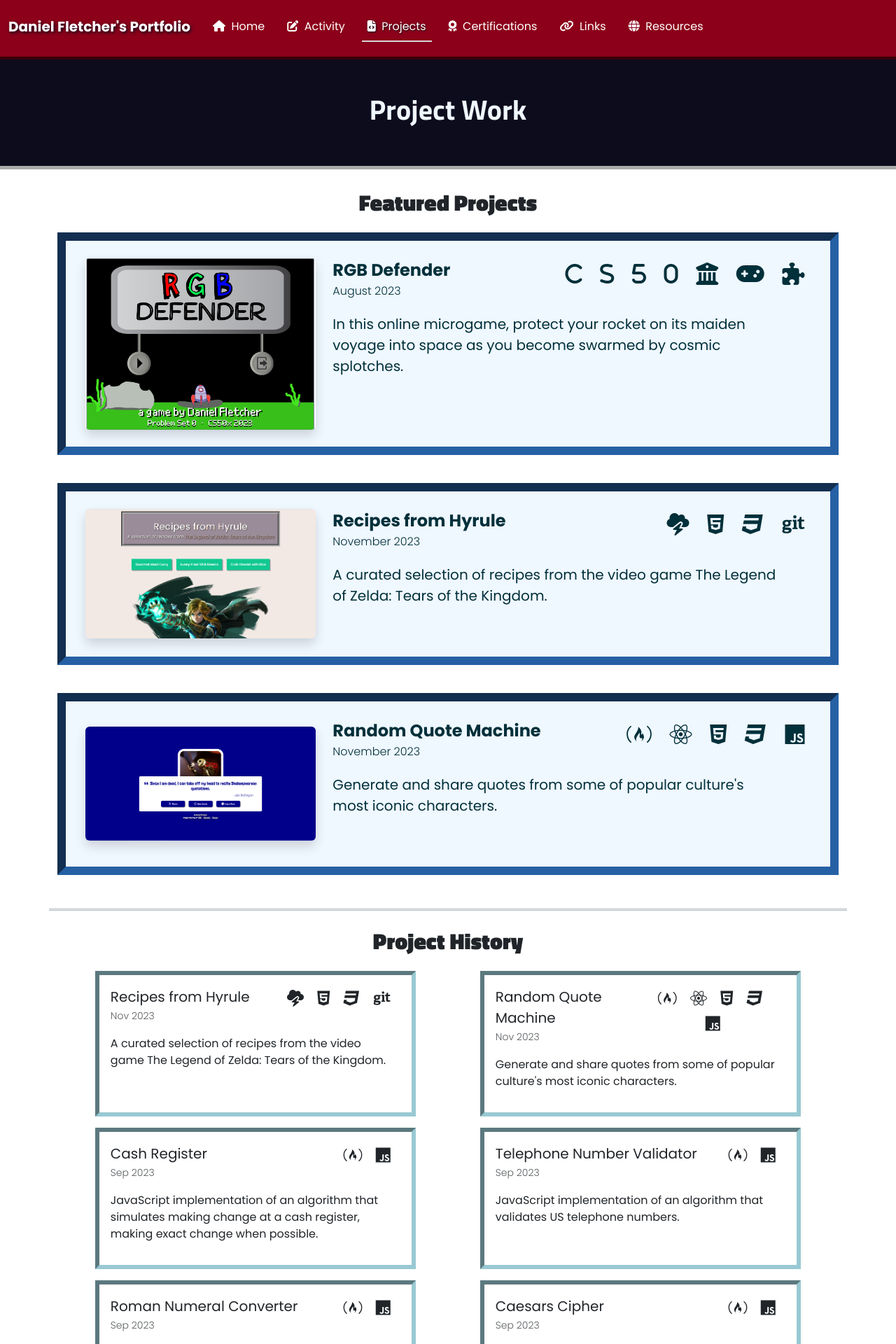
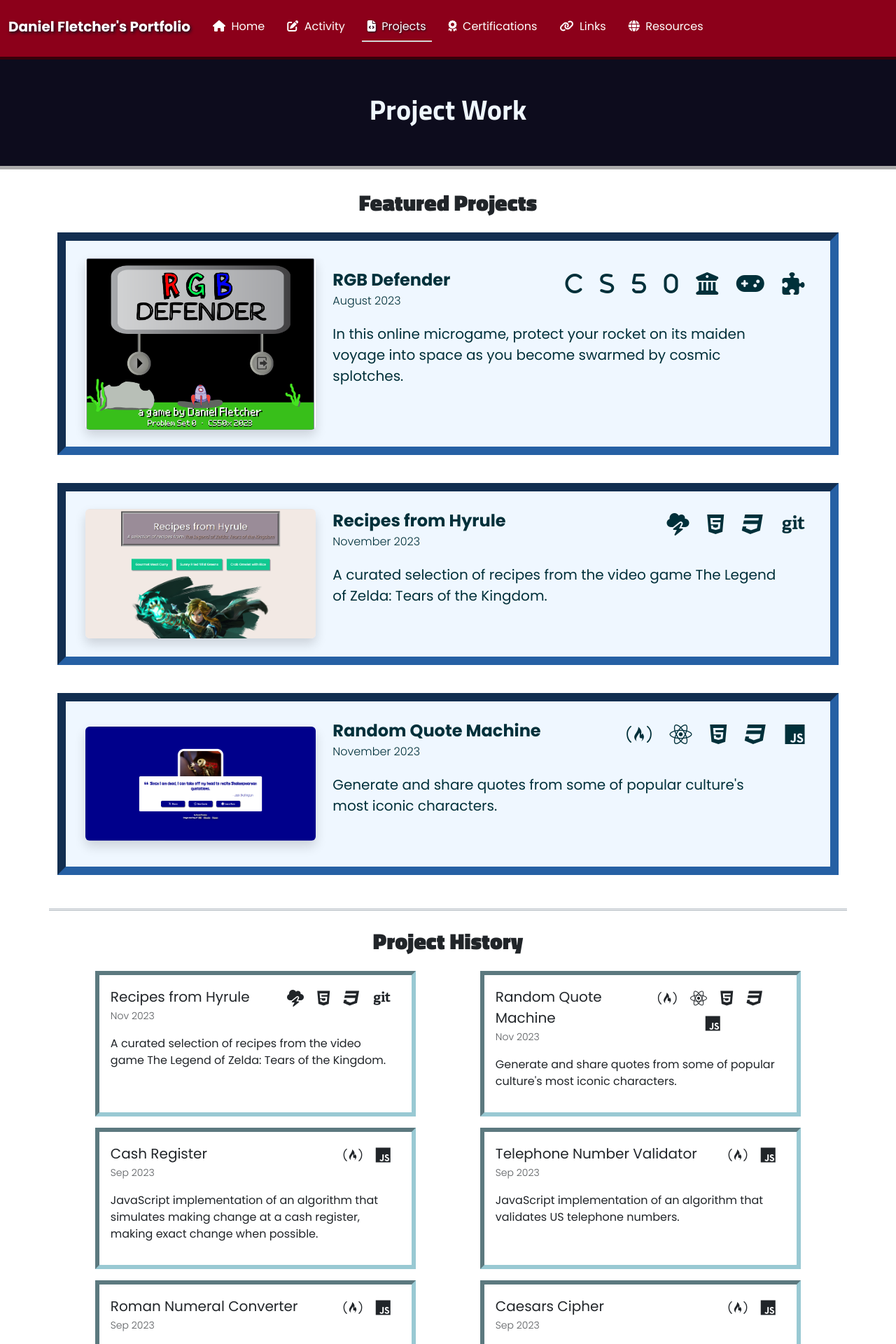
Before and after one commit to DanielTheFletch/portfolio, a Jekyll site: the page built from projects.html, in a window 1280 px wide. Shown: the top 1920 px of the page at 70% size. Built offline with Jekyll 4.4.1, drawn with Linux system fonts in a browser that asks for light colours.

Commit message:
Tweak spacing on Featured Projects

```diff
--- a/projects.html
+++ b/projects.html
@@ -24,7 +24,7 @@ title: Project Work
                class="img-fluid rounded mb-4 mb-lg-0 shadow"
                alt="{{ project.img_alt }}">
         </div>
-        <div class="col-lg-8">
+        <div class="col-lg-8 d-flex flex-column justify-content-center">
           <div class="d-flex justify-content-between">
             <div>
               <p class="fs-4 fw-bold mb-0">{{ project.title }}</p>
```
